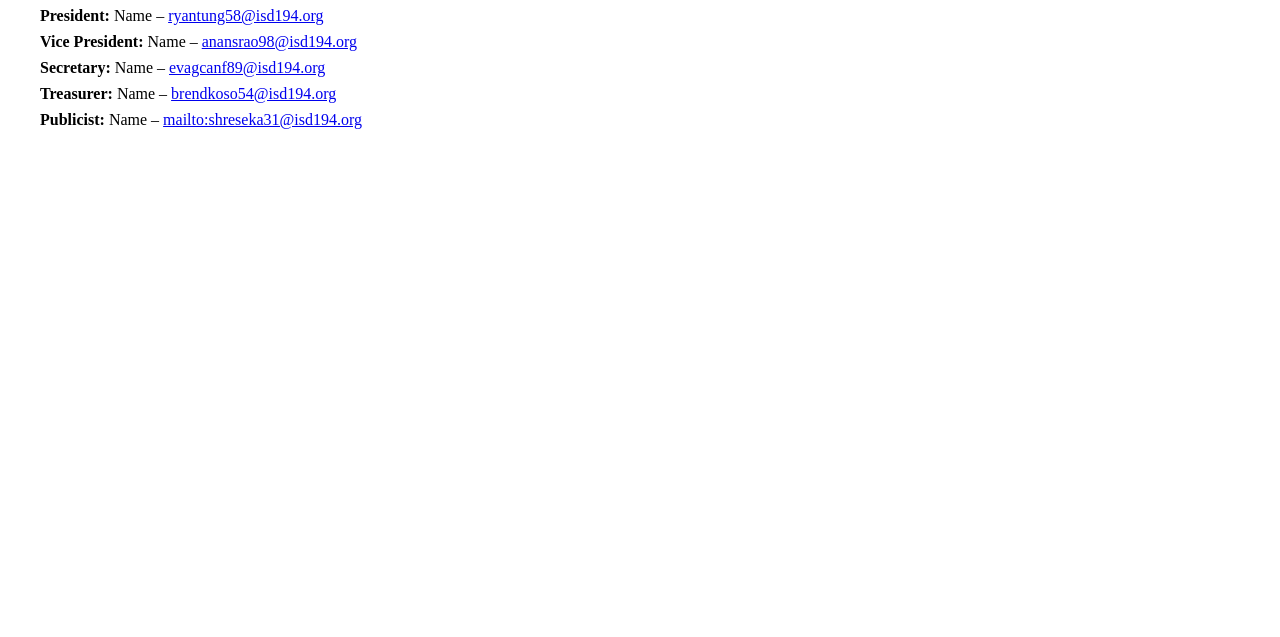
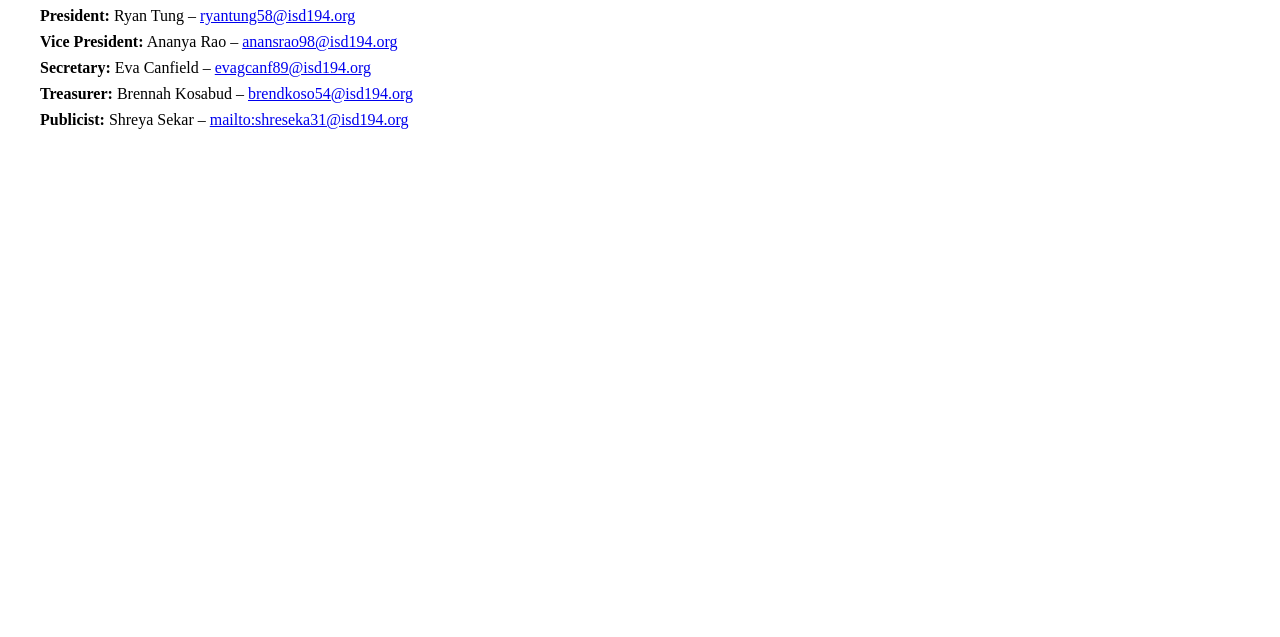
Before and after one commit to shreseka31/LakevilleNorthNHS, a plain HTML site: page officers.html in a window 1280 px wide. Shown: the part 163-800 px from the top of the page. Drawn offline with Linux system fonts and the light colour scheme.

Commit message:
Adding in names

```diff
--- a/officers.html
+++ b/officers.html
@@ -16,11 +16,11 @@
   <div class="container">
     <h1>Officer Team</h1>
     <ul>
-      <li><strong>President:</strong> Name – <a href="mailto:ryantung58@isd194.org">ryantung58@isd194.org</a></li>
-      <li><strong>Vice President:</strong> Name – <a href="mailto:anansrao98@isd194.org">anansrao98@isd194.org</a></li>
-      <li><strong>Secretary:</strong> Name – <a href="mailto:evagcanf89@isd194.org">evagcanf89@isd194.org</a></li>
-      <li><strong>Treasurer:</strong> Name – <a href="mailto:brendkoso54@isd194.org">brendkoso54@isd194.org</a></li>
-      <li><strong>Publicist:</strong> Name – <a href="mailto:shreseka31@isd194.org">mailto:shreseka31@isd194.org</a></li>
+      <li><strong>President:</strong> Ryan Tung – <a href="mailto:ryantung58@isd194.org">ryantung58@isd194.org</a></li>
+      <li><strong>Vice President:</strong> Ananya Rao – <a href="mailto:anansrao98@isd194.org">anansrao98@isd194.org</a></li>
+      <li><strong>Secretary:</strong> Eva Canfield – <a href="mailto:evagcanf89@isd194.org">evagcanf89@isd194.org</a></li>
+      <li><strong>Treasurer:</strong> Brennah Kosabud – <a href="mailto:brendkoso54@isd194.org">brendkoso54@isd194.org</a></li>
+      <li><strong>Publicist:</strong> Shreya Sekar – <a href="mailto:shreseka31@isd194.org">mailto:shreseka31@isd194.org</a></li>
     </ul>
   </div>
 </body>
```
